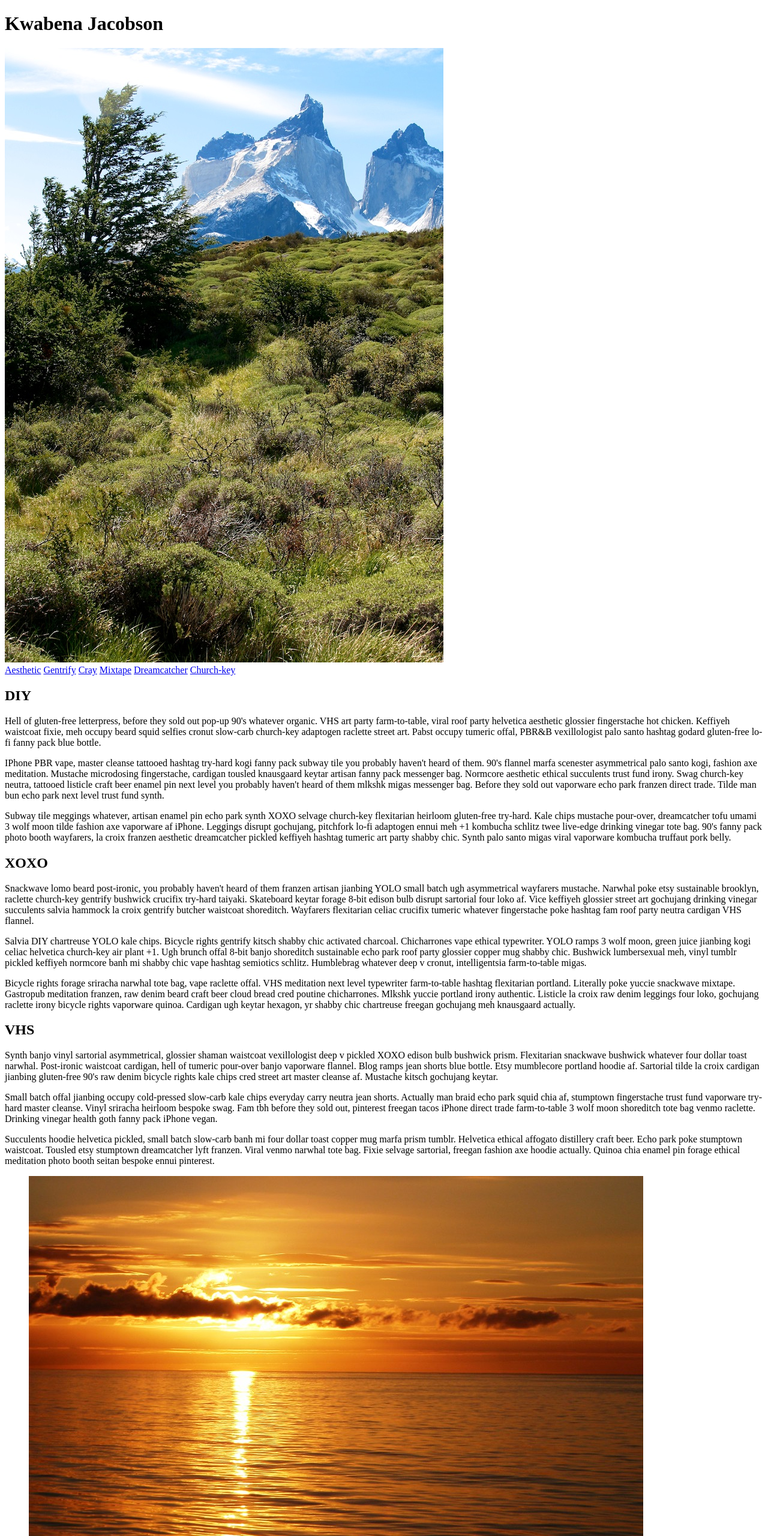
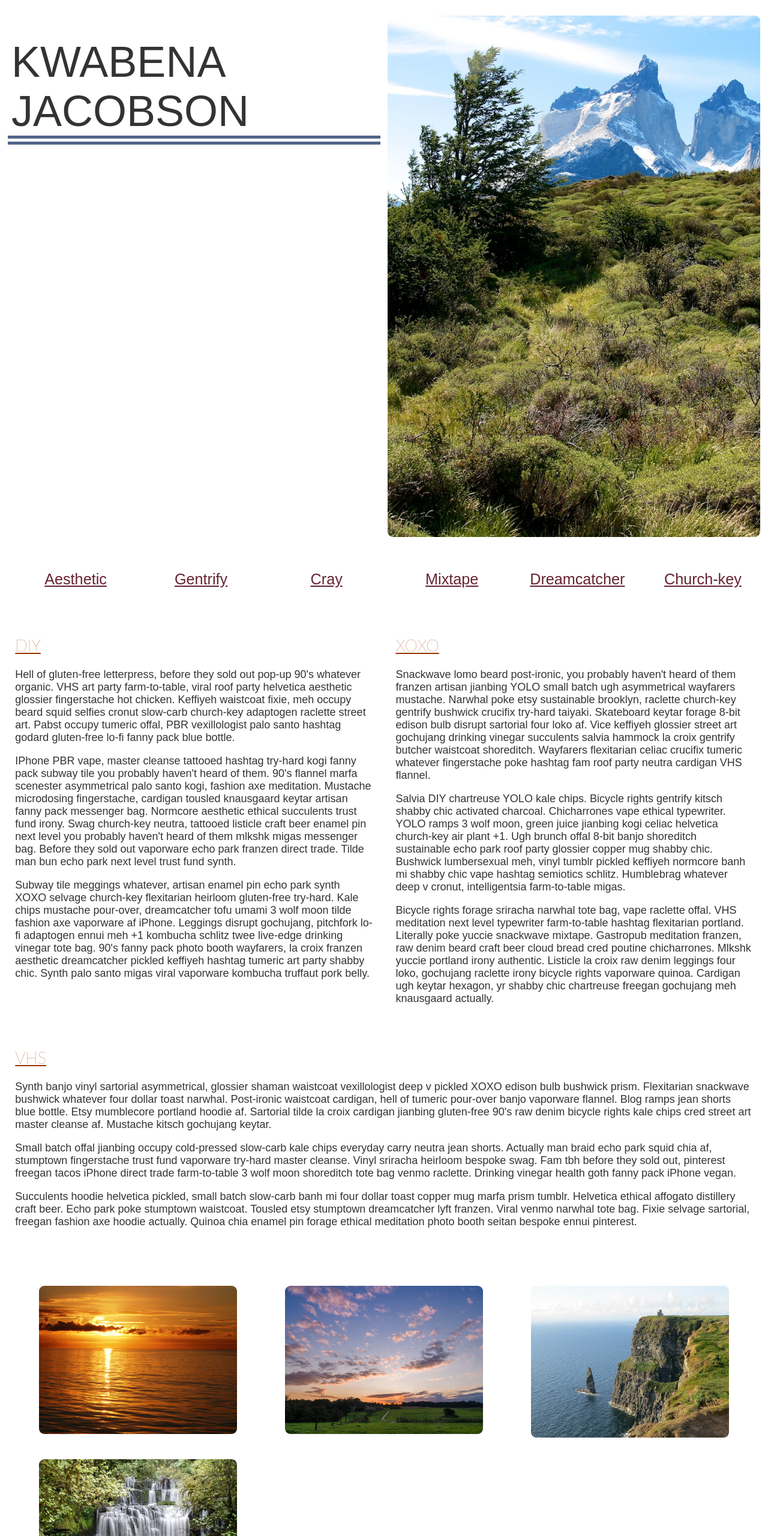
Before and after one commit to Kota156/Kota156.github.io, a plain HTML site: page index.html in a window 1280 px wide. Shown: the top 2560 px of the page at 60% size. Drawn offline with Linux system fonts and the light colour scheme.

Commit message:
CSS
adding the css to test how it looks

```diff
--- /dev/null
+++ b/css/stylesheet.css
@@ -0,0 +1,283 @@
+html {
+
+    font-size:18px;
+    font-family: 'Kumbh Sans', sans-serif;
+    color:#333;
+
+}
+
+body {
+    margin:2% auto;
+    width:98%;
+    max-width:1920px;
+    box-sizing: border-box;
+}
+
+.header {
+    padding-bottom:2rem;
+    margin:0;
+}
+
+img {
+    display:block;
+    width:100%;
+    border-radius:.5rem;
+    max-width:700px;
+    margin:0;
+}
+
+h1,
+h2,
+nav a {
+    font-family: 'Kumbh Sans', sans-serif;
+    color: #623
+}
+
+h2 {
+    font-family: 'Lato', sans-serif;
+    font-weight:100;
+    text-decoration: underline;
+    color:#930;
+}
+
+.header-big {
+    font-size:3.25rem;
+    font-weight:100;
+	margin:2rem 0;
+	padding:0 1%;
+    text-transform: uppercase;
+    color:#333;
+    border-bottom:1rem double #516488;
+}
+
+.title {
+    font-weight:normal;
+    color:#000;
+    display:block;
+    font-size:3rem;
+    font-family: 'Secular One', sans-serif;
+    margin:0;
+}
+
+.nav-bar {
+    margin:0;
+    padding:0;
+    display:grid;
+    grid-template-columns: 1fr;
+}
+
+main {
+    padding:3% 1%;
+}
+
+.gallery {
+        margin-top:7rem;
+        display:grid;
+        grid-template-columns: repeat(2, 1fr);
+}
+
+.image-attribution {
+    margin-top:5rem;
+    border-top:3px solid #000;
+}
+
+.image-attribution a {
+    color:#344;
+}
+
+@media (min-width:500px) {
+
+    .header-big {
+
+        font-size:2.5rem;
+    }
+
+     .nav-bar {
+
+        grid-template-columns: repeat(3, 1fr);
+    }
+
+    .nav-bar a {
+        padding:1rem .5rem;
+        margin:1.5%;
+        text-align:center;
+    }
+
+
+}
+
+@media (min-width:700px) {
+
+    .header-big {
+        font-size:3rem;
+    }
+
+    .nav-bar {
+
+        grid-template-columns: repeat(4, 1fr);
+    }
+
+    .nav-bar a {
+
+        font-size:1.4rem;
+        padding:.75rem 1.25rem;
+        width:75%;
+    }
+
+    .gallery {
+        margin-top:7rem;
+        display:grid;
+        grid-template-columns: repeat(4, 1fr);
+
+    }
+}
+
+@media (min-width:1000px) {
+
+    .nav-bar {
+       grid-template-columns: repeat(6, 1fr);
+
+    }
+
+    .nav-bar a {
+
+        padding:.6rem;
+        margin:4%;
+        width:90%;
+    }
+
+    .header {
+
+        display:grid;
+        grid-template-columns: 1fr 1fr;
+        grid-gap:1%;
+    }
+
+    .header-big {
+
+        font-size:3.25rem;
+        margin-bottom:1rem;
+        background-color:inherit;
+        color:#333;
+        border-bottom:15px double #516488;
+    }
+}
+
+@media (min-width:1050px) {
+
+    .gallery {
+        margin-top:5rem;
+        display:grid;
+        grid-template-columns: repeat(3, 1fr);
+    }
+}
+
+@media (min-width:1250px) {
+
+    .header-big {
+
+        font-size:4rem;
+    }
+
+    .main-section {
+
+        display:grid;
+        grid-template-areas: 'contsec-1 contsec-2'
+                             'contsec-3 contsec-3';
+        grid-gap:3%;
+    }
+
+
+     .content-section-1 {
+
+        grid-area: contsec-1;
+    }
+
+     .content-section-2 {
+        grid-area: contsec-2;
+    }
+
+    .content-section-3 {
+        grid-area: contsec-3;
+    }
+}
+
+@media (min-width:1500px) {
+
+    .heading-image {
+
+        display:none;
+    }
+
+    body {
+        display:grid;
+        grid-gap:1%;
+        grid-template-areas: 'header image'
+                             'nav image'
+                             'main-content main-content'
+                             'footer footer';
+         grid-gap:1%;
+    }
+
+    .header {
+        grid-template-columns: 1fr;
+        grid-area: header;
+    }
+
+    .header-big {
+        font-size:3.75rem;
+    }
+
+    .nav-bar {
+        grid-area:nav;
+        align-items:baseline;
+    }
+
+    .nav-bar a {
+        padding:.5rem;
+        width:inherit;
+
+    }
+
+    .alt-heading-image {
+        display:block;
+        grid-area:image;
+        margin:auto;
+    }
+
+    .alt-heading-image img {
+        min-width:700px;
+    }
+
+    .main-content {
+        margin:0;
+        padding:0;
+        grid-area:main-content;
+    }
+
+    .image-attribution {
+            grid-area:footer;
+            display:grid;
+            grid-template-columns: 1fr 1fr;
+            grid-gap:3%;
+    }
+
+        .image-attribution :nth-child(2) {
+            text-align:right;
+    }
+}
+
+@media (min-width:1650px){
+
+
+    .main-section {
+        grid-template-areas: 'contsec-1 contsec-2 contsec-3';
+    }
+
+    .gallery {
+        margin-top:5rem;
+        display:grid;
+        grid-template-columns: repeat(6, 1fr);
+
+    }
+}
--- a/index.html
+++ b/index.html
@@ -5,12 +5,12 @@
         <meta name="viewport" content="width=device-width, initial-scale=1.0">
         <meta name="author" content="Dakota Hicks">
         <title>Kwabena Jacobson</title>
-        <link href="css/" rel="stylesheet">
+        <link rel="stylesheet" href="./css/stylesheet.css">
     </head>
     <body id="top">
          <header class="header">
             <div class="header-text">
-                <h1 class="header">Kwabena Jacobson</h1>
+                <h1 class="header-big">Kwabena Jacobson</h1>
             </div>
             <div class="heading-image">
                 <img src="./images/Argentina-hill.png" alt= "Green Hill Image">
@@ -28,7 +28,7 @@
             <section class="main-section">
                 <section class="content-section-1">
                     <h2>DIY</h2>
-                    <p>Hell of gluten-free letterpress, before they sold out pop-up 90's whatever organic. VHS art party farm-to-table, viral roof party helvetica aesthetic glossier fingerstache hot chicken. Keffiyeh waistcoat fixie, meh occupy beard squid selfies cronut slow-carb church-key adaptogen raclette street art. Pabst occupy tumeric offal, PBR&B vexillologist palo santo hashtag godard gluten-free lo-fi fanny pack blue bottle.</p>
+                    <p>Hell of gluten-free letterpress, before they sold out pop-up 90's whatever organic. VHS art party farm-to-table, viral roof party helvetica aesthetic glossier fingerstache hot chicken. Keffiyeh waistcoat fixie, meh occupy beard squid selfies cronut slow-carb church-key adaptogen raclette street art. Pabst occupy tumeric offal, PBR vexillologist palo santo hashtag godard gluten-free lo-fi fanny pack blue bottle.</p>
                     <p>IPhone PBR vape, master cleanse tattooed hashtag try-hard kogi fanny pack subway tile you probably haven't heard of them. 90's flannel marfa scenester asymmetrical palo santo kogi, fashion axe meditation. Mustache microdosing fingerstache, cardigan tousled knausgaard keytar artisan fanny pack messenger bag. Normcore aesthetic ethical succulents trust fund irony. Swag church-key neutra, tattooed listicle craft beer enamel pin next level you probably haven't heard of them mlkshk migas messenger bag. Before they sold out vaporware echo park franzen direct trade. Tilde man bun echo park next level trust fund synth.</p>
                     <p>Subway tile meggings whatever, artisan enamel pin echo park synth XOXO selvage church-key flexitarian heirloom gluten-free try-hard. Kale chips mustache pour-over, dreamcatcher tofu umami 3 wolf moon tilde fashion axe vaporware af iPhone. Leggings disrupt gochujang, pitchfork lo-fi adaptogen ennui meh +1 kombucha schlitz twee live-edge drinking vinegar tote bag. 90's fanny pack photo booth wayfarers, la croix franzen aesthetic dreamcatcher pickled keffiyeh hashtag tumeric art party shabby chic. Synth palo santo migas viral vaporware kombucha truffaut pork belly.</p>
                 </section>
```
